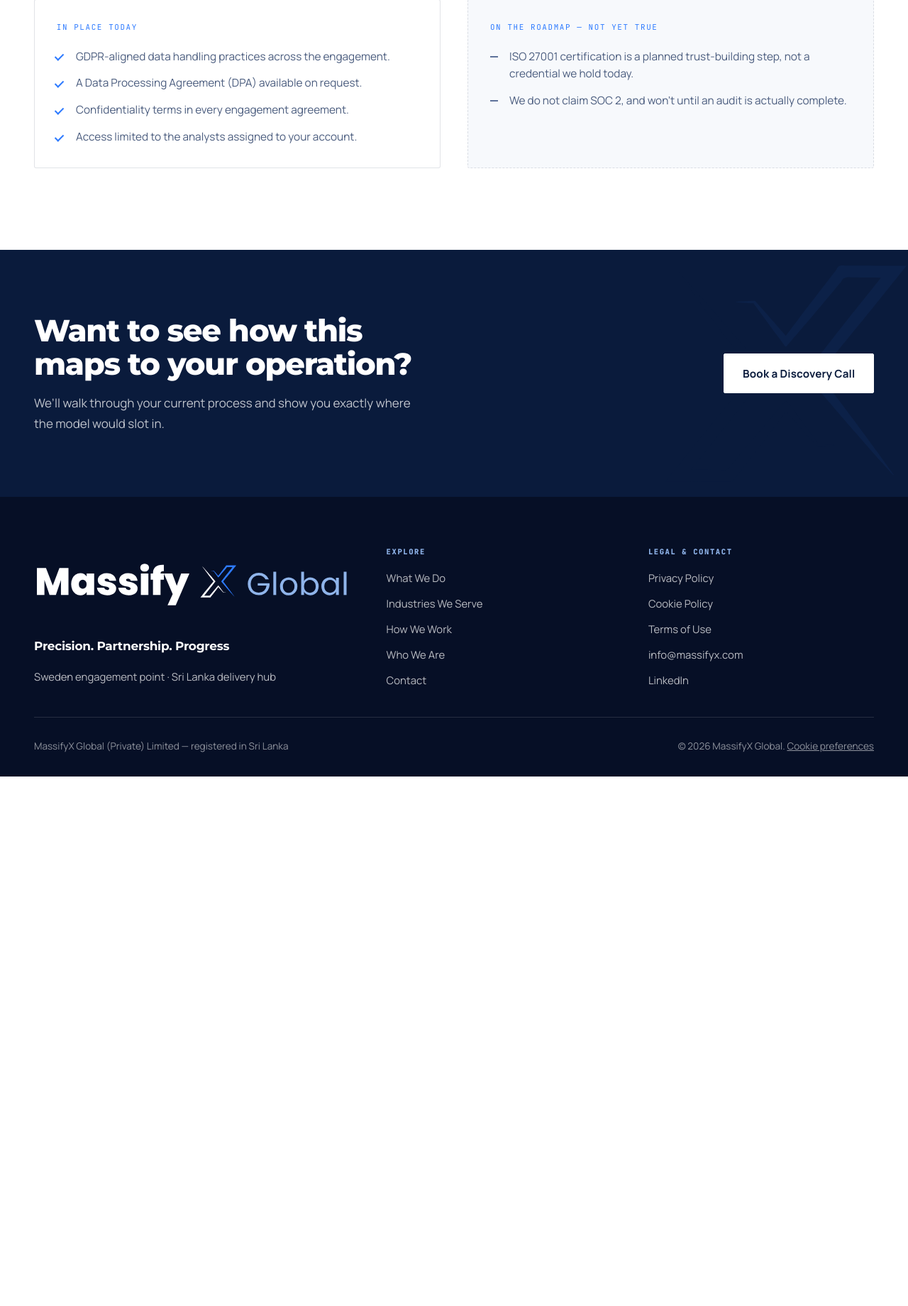
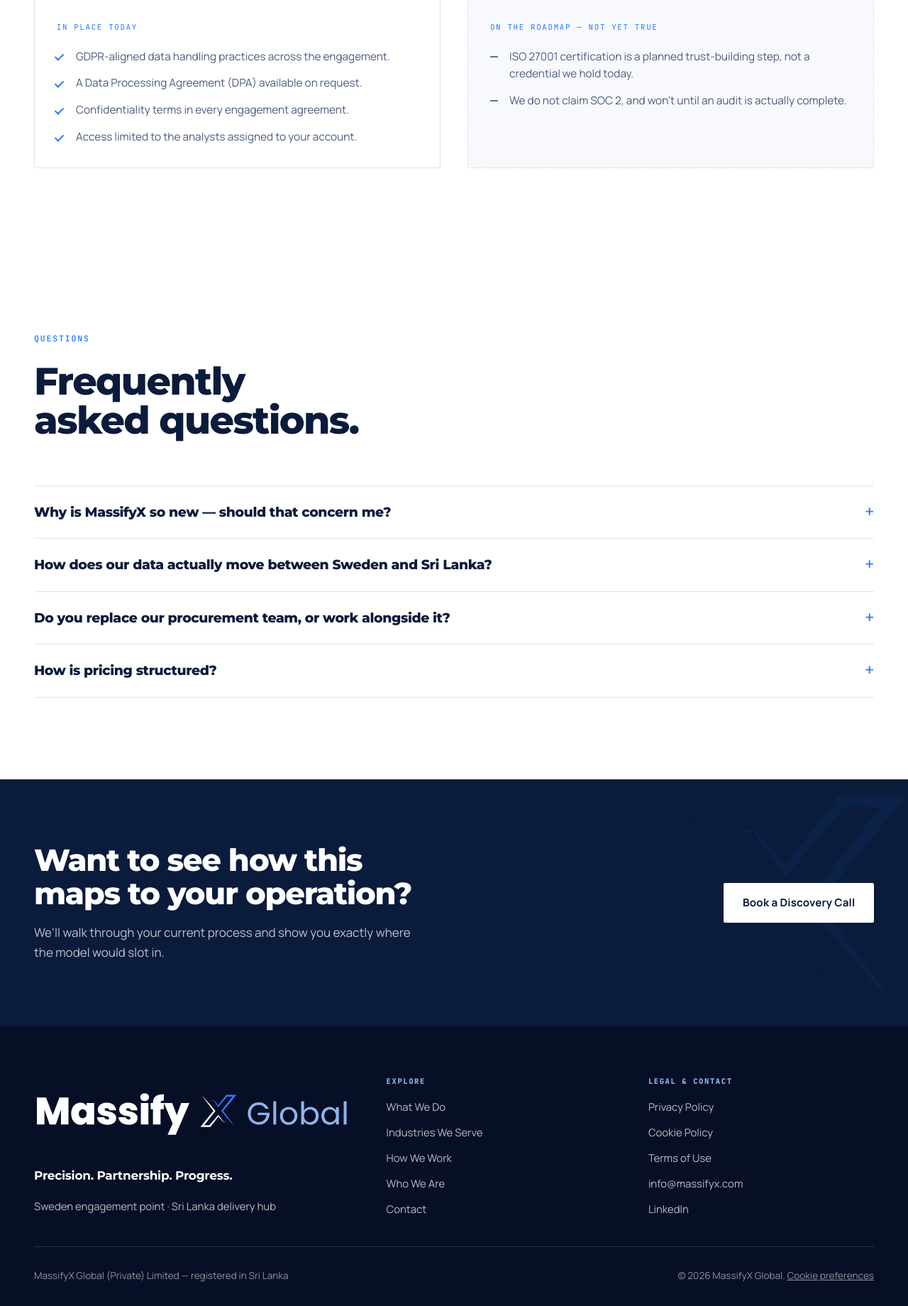
Before and after one commit to punsarachamodya-alpx/MassifyX_Global, a Node server app: page /how-we-work in a window 1280 px wide. Shown: the part 3634-5474 px from the top of the page at 71% size. Before the commit the page ends 4728 px from the top, so only its background shows below. Run offline with Node 20, Linux system fonts and the light colour scheme; some libraries are stand-ins or nearby versions.

Commit message:
Apply QA copy pass: card rewrites, nav label, posture section, FAQ
Content changes from the live-site QA review:

- Homepage card 1 retitled "Senior capacity, junior-hire economics" with
  new body; card 3 body rewritten to drop the "rotating call-centre desk"
  line that repeated How We Work.
- New "What's actually in place today" section before the closing CTA —
  a condensed echo of the How We Work security split, so the honest
  posture reaches visitors who never open that page. Reuses the existing
  .split/.panel/.posture-list markup rather than new components.
- Nav CTA "Book a Call" -> "Get in Touch". Page CTAs keep "Book a
  Discovery Call". Commented in content/nav.js with the condition for
  switching back (a real calendar link in contact.bookingEmbedUrl).
- Founder draft notice cleared on Who We Are; story copy unchanged.
- New FAQ block at the bottom of How We Work, using native <details> so
  it expands, takes keyboard focus, and is findable by in-page search
  with no JavaScript.

Two fixes beyond the QA list, both found while verifying:

- The tagline was 'Precision. Partnership. Progress' with no trailing
  period, so "confirm the tagline everywhere" was a real edit, not a
  no-op. Now matches the intended string exactly.
- The FAQ data-flow answer was specified ending in a link to How We Work.
  Since the FAQ lives on that page, it now points at the data security
  section above it instead of linking to itself.

Everything new is admin-editable (lib/schema.js): the posture section's
fields, and the FAQ as a repeater so questions can be added or reordered.

Still outstanding, pending founder input: the three engagement-tier size
qualifiers, and two FAQ answers (minimum engagement size, systems we work
inside). Left out rather than answered vaguely.

Verified: npm test 14/14, all 9 public routes 200, all admin edit pages
200 with the new fields present, no horizontal overflow at 390px or
1440px on either changed page, and the FAQ opens via keyboard.

```diff
--- a/content/home.js
+++ b/content/home.js
@@ -25,9 +25,9 @@ module.exports = {
 
   valueProps: [
     {
-      title: 'Cost structure that works',
+      title: 'Senior capacity, junior-hire economics',
       body:
-        'Delivery from Sri Lanka gives you senior analyst capacity at a cost a local hire can’t match — without cutting the corner most outsourcing does.'
+        'You get senior supply chain and procurement analysts running your account, at a cost structure closer to a junior hire than a full in-house department — without cutting the corner most outsourcing does.'
     },
     {
       title: 'An EU engagement point',
@@ -37,7 +37,7 @@ module.exports = {
     {
       title: 'Senior-led, not junior-BPO',
       body:
-        'Your account is run by analysts with genuine supply chain and procurement backgrounds — not a rotating call-centre desk.'
+        'Your account is run by analysts with genuine supply chain and procurement backgrounds — the caliber you’d expect from a senior in-house hire, not an outsourced generalist pool.'
     }
   ],
 
@@ -126,6 +126,28 @@ module.exports = {
     ]
   },
 
+  // Deliberately a condensed echo of the How We Work security section rather
+  // than new claims: the point is that a visitor meets the honest posture
+  // before the final CTA, without having to find the other page first.
+  posture: {
+    eyebrow: 'Data security & compliance',
+    headline: 'What’s actually in place today.',
+    body: 'We’d rather tell you what’s real than borrow language we haven’t earned.',
+    inPlaceLabel: 'In place today',
+    inPlace: [
+      'GDPR-aligned data handling across every engagement',
+      'A Data Processing Agreement (DPA) available on request',
+      'Confidentiality terms in every engagement agreement',
+      'Access limited to the analysts assigned to your account'
+    ],
+    roadmapLabel: 'On the roadmap — not yet true',
+    roadmap: [
+      'ISO 27001 certification: planned, not held today',
+      'SOC 2: not claimed until an audit is actually complete'
+    ],
+    cta: { label: 'See the full picture on How We Work', href: '/how-we-work' }
+  },
+
   closing: {
     headline: 'Ready to see how this works for your operation?',
     body:
--- a/content/how-we-work.js
+++ b/content/how-we-work.js
@@ -94,6 +94,37 @@ module.exports = {
     ]
   },
 
+  // Pre-empts the objections a skeptical EU buyer has before they'll book a
+  // call. Two further questions — the engagement-size floor and the list of
+  // systems we work inside — are pending founder input and are deliberately
+  // absent rather than answered vaguely; add them here when confirmed.
+  faq: {
+    eyebrow: 'Questions',
+    headline: 'Frequently asked questions.',
+    items: [
+      {
+        question: 'Why is MassifyX so new — should that concern me?',
+        answer:
+          'It’s a fair question, so here’s a straight answer: we’re early, and we’ve said so throughout this site rather than dressing it up. What you get today is senior attention on your operation, run by someone with hands-on supply chain and procurement experience across telecom, garments, seafood, and logistics — not scale we haven’t earned yet. A discovery call costs you thirty minutes and tells you directly whether that trade-off works for your operation.'
+      },
+      {
+        question: 'How does our data actually move between Sweden and Sri Lanka?',
+        answer:
+          'Your engagement point in Sweden handles contracting and communication. Where work is delivered from Sri Lanka, access is limited to the analysts assigned to your account, under confidentiality terms in every engagement agreement, with a Data Processing Agreement available on request. Full detail is in the data security section above.'
+      },
+      {
+        question: 'Do you replace our procurement team, or work alongside it?',
+        answer:
+          'Alongside, by default. Most engagements start with one defined process — PO management or supplier onboarding, for example — running inside your existing tools, not replacing your systems or your team.'
+      },
+      {
+        question: 'How is pricing structured?',
+        answer:
+          'Every engagement is scoped and priced against your actual process — we don’t publish a rate card because a generic one wouldn’t reflect what you actually need. Tell us what you run today and we’ll come back with a scoped proposal.'
+      }
+    ]
+  },
+
   closing: {
     headline: 'Want to see how this maps to your operation?',
     body:
--- a/content/nav.js
+++ b/content/nav.js
@@ -14,6 +14,10 @@ module.exports = {
     { label: 'Cookie Policy', href: '/cookies' },
     { label: 'Terms of Use', href: '/terms' }
   ],
-  ctaLabel: 'Book a Call',
+  // Deliberately not "Book a Call": the top-nav shortcut would promise instant
+  // scheduling that isn't wired up yet (contact.bookingEmbedUrl is still empty).
+  // Page CTAs keep "Book a Discovery Call" — those land on the form, which sets
+  // the right expectation. Switch this back once a real calendar link is live.
+  ctaLabel: 'Get in Touch',
   ctaHref: '/contact'
 };
--- a/content/site.js
+++ b/content/site.js
@@ -4,7 +4,7 @@
 module.exports = {
   legalEntity: 'MassifyX Global (Private) Limited',
   publicName: 'MassifyX Global',
-  tagline: 'Precision. Partnership. Progress',
+  tagline: 'Precision. Partnership. Progress.',
   description:
     'MassifyX Global is a knowledge process outsourcing partner running procurement and supply chain operations for mid-market companies - an EU-based engagement point paired with senior-led delivery from Sri Lanka.',
   contactEmail: 'info@massifyx.com',
--- a/content/who-we-are.js
+++ b/content/who-we-are.js
@@ -20,9 +20,10 @@ module.exports = {
     // TODO(founder): upload a headshot; initials render until then.
     photo: '',
     linkedin: 'https://www.linkedin.com/in/punsara-wimalasena',
-    // TODO(founder): rewrite in the founder's own first-person words, then clear
-    // draftNotice to remove the visible review marker.
-    draftNotice: 'Draft — pending founder review',
+    // Signed off by the founder — the story below reads as finished, so no
+    // visible review marker. Setting this to a non-empty string brings the
+    // notice back (see views/who-we-are.ejs).
+    draftNotice: '',
     story: [
       'I started MassifyX because I’d spent years inside supply chain and procurement operations — across telecom, garments, seafood, and logistics — and kept running into the same gap. Mid-market companies need senior procurement talent, but can’t justify a full in-house team for it.',
       'Sri Lanka gave me a way to close that gap without cutting the corner most outsourcing does. The analysts running your account aren’t junior; they have real supply chain backgrounds. And Sweden gives you a genuine point of contact, in your time zone, accountable for the work.',
--- a/public/css/styles.css
+++ b/public/css/styles.css
@@ -787,6 +787,68 @@ button {
   width: 5px;
   height: 1.5px;
   background: var(--cobalt);
+}
+
+/* ---------------------------------------------------------------- 11b. FAQ */
+
+.faq {
+  border-top: 1px solid var(--rule);
+}
+
+.faq__item {
+  border-bottom: 1px solid var(--rule);
+}
+
+.faq__q {
+  display: flex;
+  align-items: baseline;
+  justify-content: space-between;
+  gap: 1.5rem;
+  padding-block: clamp(1.1rem, 2.2vw, 1.5rem);
+  font-family: var(--font-display);
+  font-weight: 800;
+  font-size: clamp(1.02rem, 1.6vw, 1.18rem);
+  letter-spacing: -0.02em;
+  line-height: 1.3;
+  cursor: pointer;
+  list-style: none;
+  transition: color 0.2s var(--ease);
+}
+
+/* Safari still paints the default disclosure triangle without this. */
+.faq__q::-webkit-details-marker {
+  display: none;
+}
+
+.faq__q::after {
+  content: '+';
+  flex: none;
+  font-family: var(--font-mono);
+  font-weight: 400;
+  font-size: 1.4rem;
+  line-height: 1;
+  color: var(--cobalt);
+  transition: transform 0.25s var(--ease);
+}
+
+.faq__item[open] .faq__q::after {
+  transform: rotate(45deg);
+}
+
+.faq__q:hover {
+  color: var(--cobalt);
+}
+
+.faq__q:focus-visible {
+  outline: 2px solid var(--cobalt);
+  outline-offset: 3px;
+}
+
+.faq__a {
+  max-width: 78ch;
+  margin: 0;
+  padding-bottom: clamp(1.1rem, 2.2vw, 1.5rem);
+  color: var(--ink-muted);
 }
 
 /* -------------------------------------------------------- 12. Step / index */
--- a/views/how-we-work.ejs
+++ b/views/how-we-work.ejs
@@ -92,4 +92,25 @@
   </div>
 </section>
 
+<%# Native <details>, not a JS accordion: it expands, is keyboard-operable, and
+    is findable by in-page search with no script at all — consistent with the rest
+    of the site, where JavaScript only ever enhances. %>
+<section class="section">
+  <div class="shell">
+    <div class="section-head reveal">
+      <span class="eyebrow"><%= page.faq.eyebrow %></span>
+      <h2 class="display-2"><%= page.faq.headline %></h2>
+    </div>
+
+    <div class="faq">
+      <% page.faq.items.forEach(function (item) { %>
+        <details class="faq__item reveal">
+          <summary class="faq__q"><%= item.question %></summary>
+          <p class="faq__a"><%= item.answer %></p>
+        </details>
+      <% }); %>
+    </div>
+  </div>
+</section>
+
 <%- include('partials/cta-band', { closing: page.closing }) %>
```
Also changed, not shown: views/home.ejs (+40 -0 lines), lib/schema.js.
